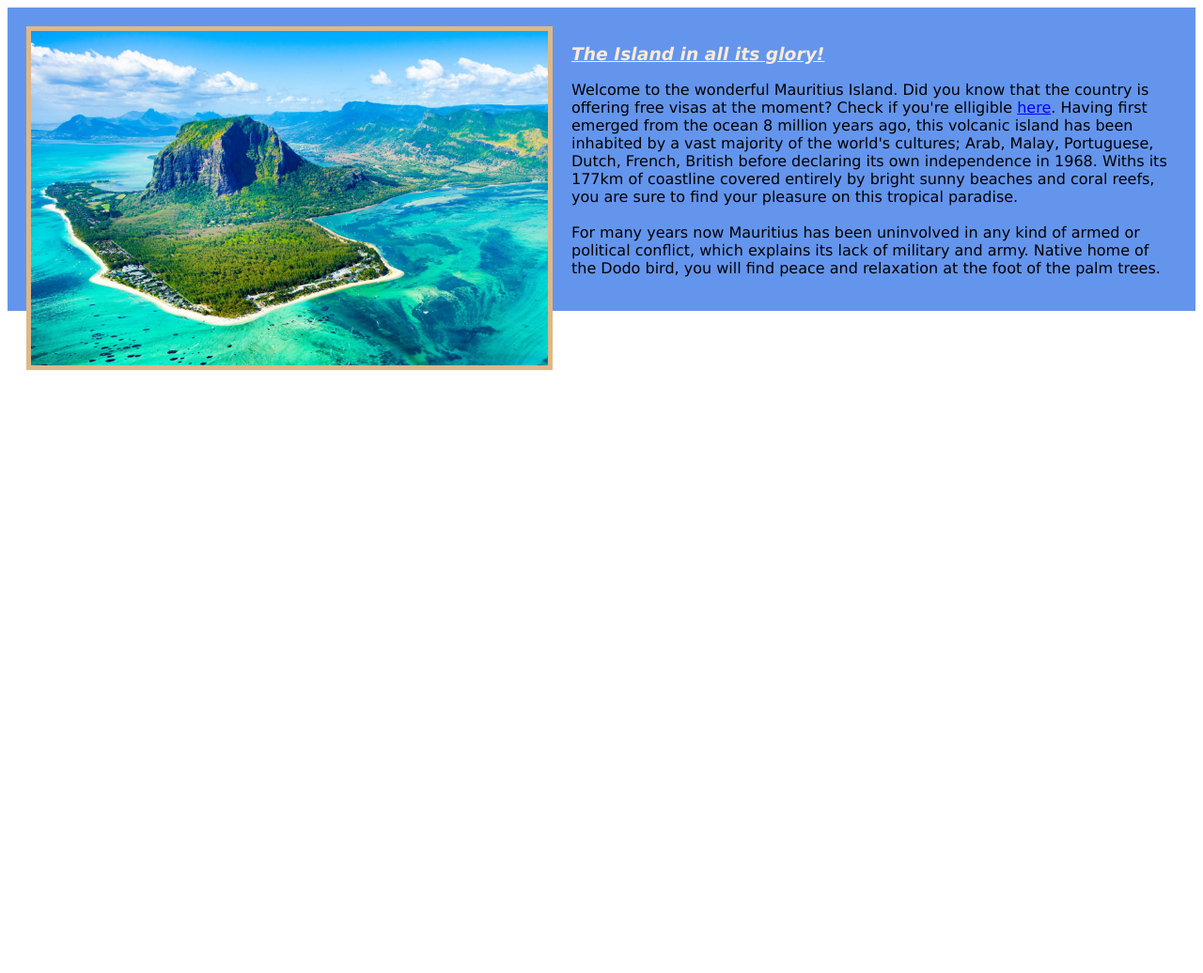
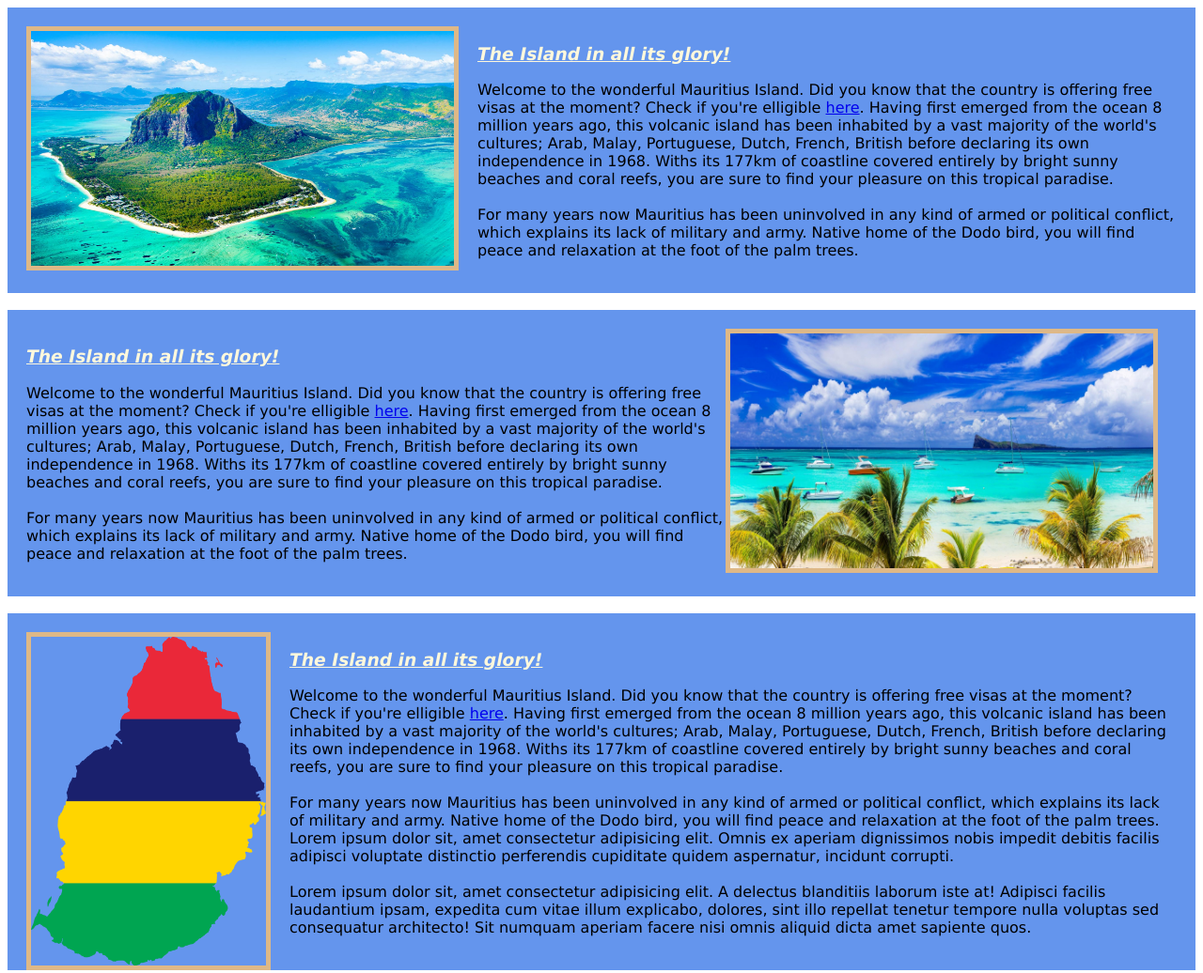
Before and after one commit to Rowings/ile-maurice, a plain HTML site: page index.html in a window 1280 px wide. Shown: the whole page at 94% size. Before the commit the page ends 800 px from the top, so only its background shows below. Drawn offline with Linux system fonts and the light colour scheme.

Commit message:
divs finished

```diff
--- a/index.html
+++ b/index.html
@@ -7,10 +7,23 @@
 
 
 <div>
-    <img src="img/Overview-Mauritius-Island.jpg" alt="Mauritius Island From Above" width="550" heigh="400">
+    <img class="left" src="img/Overview-Mauritius-Island.jpg" alt="Mauritius Island From Above" width="450" height="250">
     <h3>The Island in all its glory!</h3>
     <p>Welcome to the wonderful Mauritius Island. Did you know that the country is offering free visas at the moment? Check if you're elligible <a href="https://www.edbmauritius.org/premium-visa" target="_blank">here</a>. Having first emerged from the ocean 8 million years ago, this volcanic island has been inhabited by a vast majority of the world's cultures; Arab, Malay, Portuguese, Dutch, French, British before declaring its own independence in 1968. Withs its 177km of coastline covered entirely by bright sunny beaches and coral reefs, you are sure to find your pleasure on this tropical paradise.<br><br>For many years now Mauritius has been uninvolved in any kind of armed or political conflict, which explains its lack of military and army. Native home of the Dodo bird, you will find peace and relaxation at the foot of the palm trees.</p>
 </div>
+<br>
+<div>
+    <img class="right" src="img/Boats-Sea-Beach.jpg" alt="Boats and the Beach" width="450" height="250">
+    <h3>The Island in all its glory!</h3>
+    <p>Welcome to the wonderful Mauritius Island. Did you know that the country is offering free visas at the moment? Check if you're elligible <a href="https://www.edbmauritius.org/premium-visa" target="_blank">here</a>. Having first emerged from the ocean 8 million years ago, this volcanic island has been inhabited by a vast majority of the world's cultures; Arab, Malay, Portuguese, Dutch, French, British before declaring its own independence in 1968. Withs its 177km of coastline covered entirely by bright sunny beaches and coral reefs, you are sure to find your pleasure on this tropical paradise.<br><br>For many years now Mauritius has been uninvolved in any kind of armed or political conflict, which explains its lack of military and army. Native home of the Dodo bird, you will find peace and relaxation at the foot of the palm trees.</p>
+</div>
+<br>
+<div>
+    <img class="left" src="img/Flag-country-outline.png" alt="Flag" width="250" height="350">
+    <h3>The Island in all its glory!</h3>
+    <p>Welcome to the wonderful Mauritius Island. Did you know that the country is offering free visas at the moment? Check if you're elligible <a href="https://www.edbmauritius.org/premium-visa" target="_blank">here</a>. Having first emerged from the ocean 8 million years ago, this volcanic island has been inhabited by a vast majority of the world's cultures; Arab, Malay, Portuguese, Dutch, French, British before declaring its own independence in 1968. Withs its 177km of coastline covered entirely by bright sunny beaches and coral reefs, you are sure to find your pleasure on this tropical paradise.<br><br>For many years now Mauritius has been uninvolved in any kind of armed or political conflict, which explains its lack of military and army. Native home of the Dodo bird, you will find peace and relaxation at the foot of the palm trees. Lorem ipsum dolor sit, amet consectetur adipisicing elit. Omnis ex aperiam dignissimos nobis impedit debitis facilis adipisci voluptate distinctio perferendis cupiditate quidem aspernatur, incidunt corrupti.<br><br>Lorem ipsum dolor sit, amet consectetur adipisicing elit. A delectus blanditiis laborum iste at! Adipisci facilis laudantium ipsam, expedita cum vitae illum explicabo, dolores, sint illo repellat tenetur tempore nulla voluptas sed consequatur architecto! Sit numquam aperiam facere nisi omnis aliquid dicta amet sapiente quos.</p>
+</div>
+<br>
 </body>
 
 </html>
--- a/style.css
+++ b/style.css
@@ -1,19 +1,25 @@
 div {
     display:flexbox;
-    justify-content:flex-start;
+    justify-content:center;
     font-family: Verdana, Geneva, Tahoma, sans-serif;
     background-color: cornflowerblue;
-    padding:20px;
+    padding: 20px;
 }
 
-img {
+img.left {
     float:left;
+    border: 5px solid burlywood;
+    margin-right: 20px;
+}
+
+img.right {
+    float:right;
     border: 5px solid burlywood;
     margin-right: 20px;
 }
 
 h3 {
     text-decoration: underline;
-    color: antiquewhite;
+    color: cornsilk;
     font-style: italic;
 }
```
Also changed, not shown: img/Sun-Beach.jfif (deleted).
